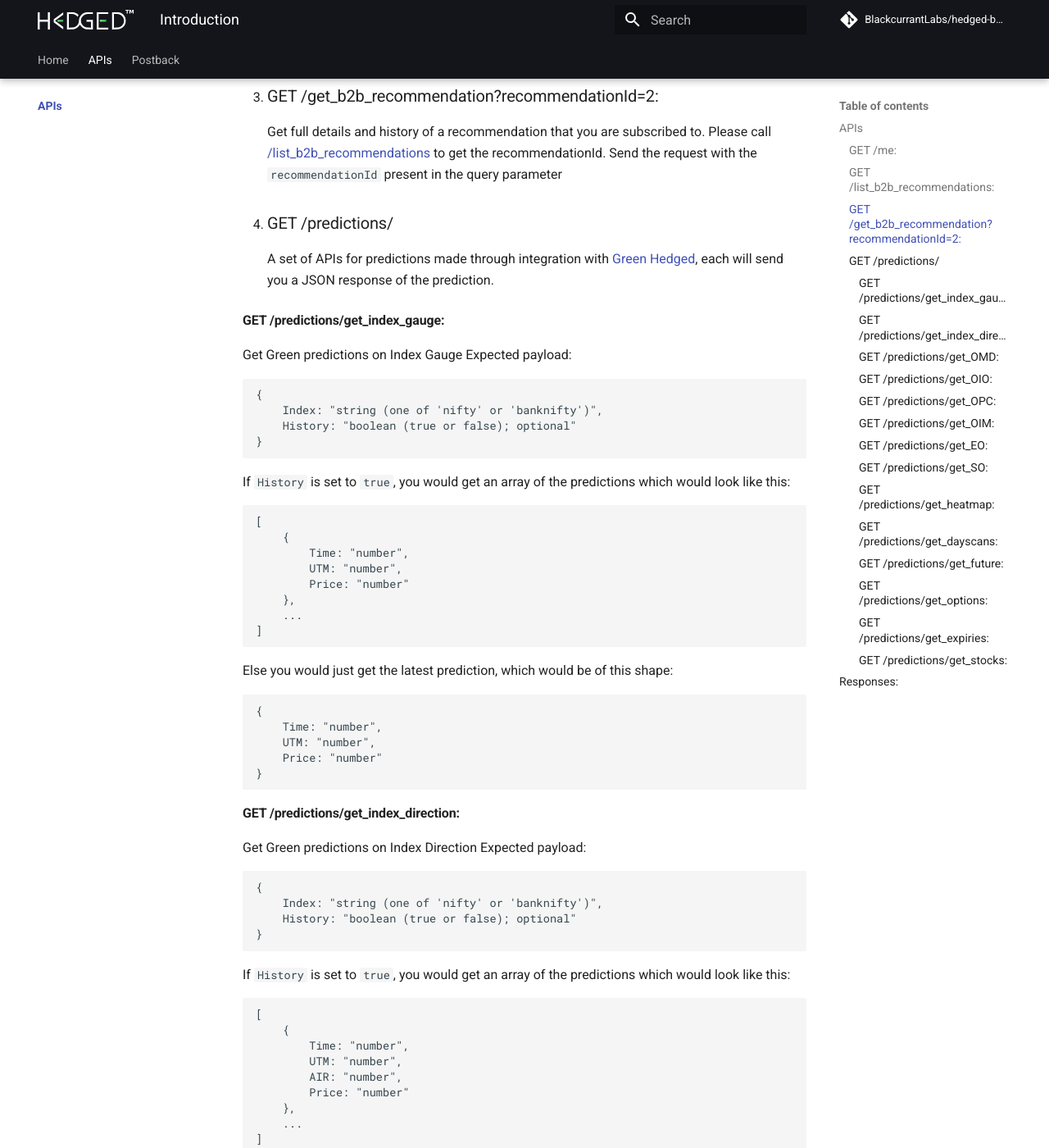
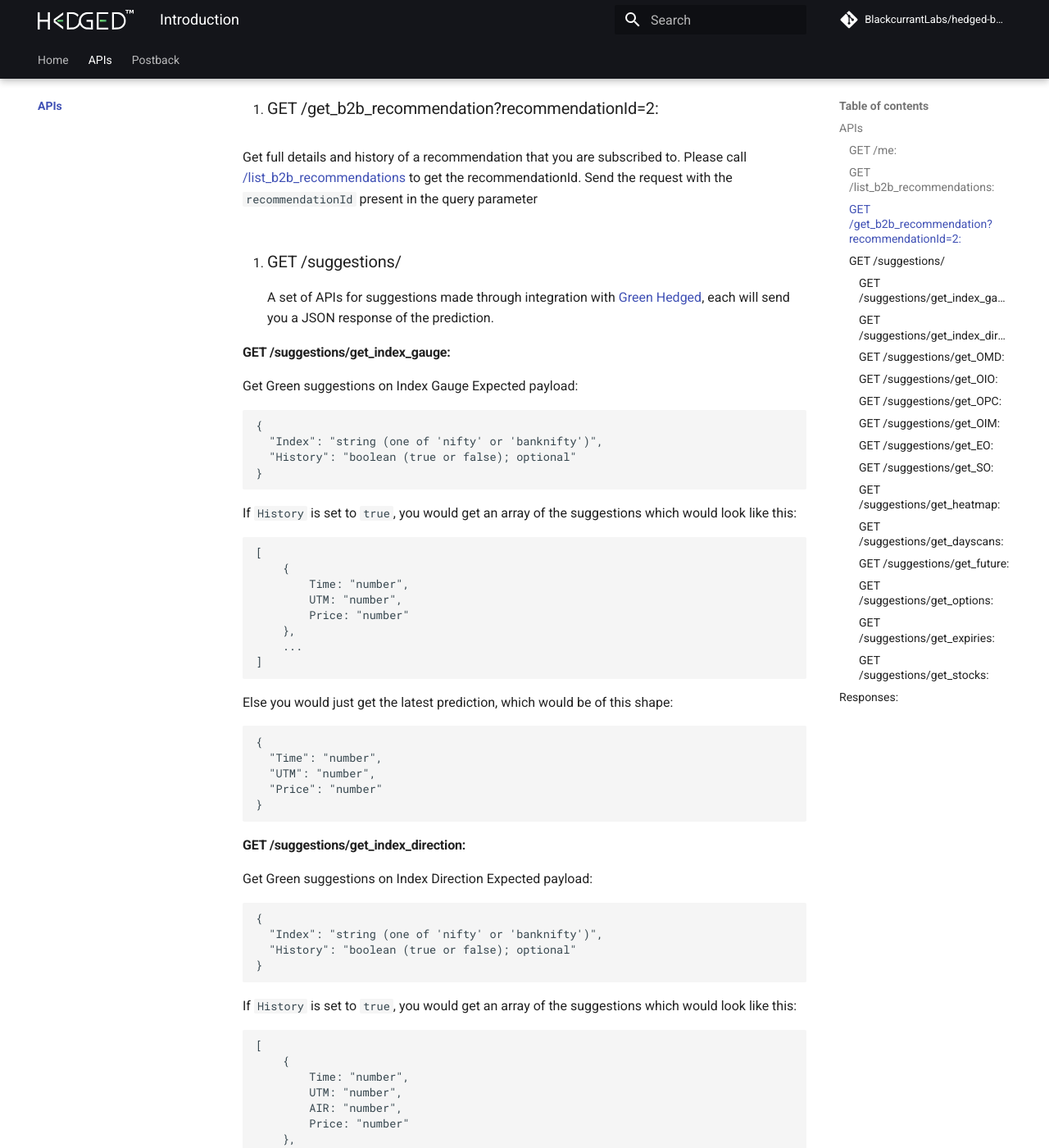
Before and after one commit to BlackcurrantLabs/hedged-b2b, an MkDocs documentation site: the page built from docs/APIs/index.md, in a window 1280 px wide and 1400 px high, scrolled down 680 px. Shown: the whole window at 82% size. Built offline with MkDocs 1.6.1 and Material for MkDocs 9.7.7, drawn with Linux system fonts in a browser that asks for light colours; comment, search, counter and statistics services are not loaded; some of the changed text lies outside the part shown.

Commit message:
Rename /predictions to /suggestions

````diff
--- a/docs/APIs/index.md
+++ b/docs/APIs/index.md
@@ -1,42 +1,47 @@
 # Hedged B2B
+
 APIs to get details of the recommendations the user is subscribed to.
 
 Please visit the <a href="https://api.core.hedged.online/b2b-swagger/"><button style="unset:all; padding: 0.3rem; border-radius: 5px; background-color:#4051b5; color:white; cursor:pointer;">Swagger Page</button></a> for more details.
 
 ## APIs
+
 1. ### GET /me:
-Get your profile with your preferences and account details.
+
+   Get your profile with your preferences and account details.
 
 2. ### GET /list_b2b_recommendations:
-Lists all recommendations that you are subscribed to.
-You can optionally send a preference for filtering out your recommendations.
-Available filters:
-      - type:
-          Either `EQUITY` or `FNO` based on recommendation type.
-      - bias:
-          Either `BEARISH`, `BULLISH` or `NEUTRAL` based on recommendation type
-      - target:
-          Either `HIGH_RISK_HIGH_REWARD`, `BROKERAGE_INTENSIVE`, `SPECIAL_EVENT`, `HIGH_FREQUENCY_TRADE` or `ALL` based on recommendation target
+
+   Lists all recommendations that you are subscribed to.
+   You can optionally send a preference for filtering out your recommendations.
+   Available filters: - type:
+   Either `EQUITY` or `FNO` based on recommendation type. - bias:
+   Either `BEARISH`, `BULLISH` or `NEUTRAL` based on recommendation type - target:
+   Either `HIGH_RISK_HIGH_REWARD`, `BROKERAGE_INTENSIVE`, `SPECIAL_EVENT`, `HIGH_FREQUENCY_TRADE` or `ALL` based on recommendation target
 
 3. ### GET /get_b2b_recommendation?recommendationId=2:
-Get full details and history of a recommendation that you are subscribed to.
-Please call [/list_b2b_recommendations](#get-list_b2b_recommendations) to get the recommendationId.
-Send the request with the `recommendationId` present in the query parameter
 
-4. ### GET /predictions/
-A set of APIs for predictions made through integration with [Green Hedged](), each will send you a JSON response of the prediction.
+   Get full details and history of a recommendation that you are subscribed to.
+   Please call [/list_b2b_recommendations](#get-list_b2b_recommendations) to get the recommendationId.
+   Send the request with the `recommendationId` present in the query parameter
 
-#### GET /predictions/get_index_gauge:
-Get Green predictions on Index Gauge
+4. ### GET /suggestions/
+   A set of APIs for suggestions made through integration with [Green Hedged](), each will send you a JSON response of the prediction.
+
+#### GET /suggestions/get_index_gauge:
+
+Get Green suggestions on Index Gauge
 Expected payload:
+
 ```jsonc
 {
-    Index: "string (one of 'nifty' or 'banknifty')",
-    History: "boolean (true or false); optional"
+  "Index": "string (one of 'nifty' or 'banknifty')",
+  "History": "boolean (true or false); optional"
 }
 ```
 
-If `History` is set to `true`, you would get an array of the predictions which would look like this:
+If `History` is set to `true`, you would get an array of the suggestions which would look like this:
+
 ```jsonc
 [
     {
@@ -49,25 +54,29 @@ If `History` is set to `true`, you would get an array of the predictions which w
 ```
 
 Else you would just get the latest prediction, which would be of this shape:
+
 ```jsonc
 {
-    Time: "number",
-    UTM: "number",
-    Price: "number"
+  "Time": "number",
+  "UTM": "number",
+  "Price": "number"
 }
 ```
 
-#### GET /predictions/get_index_direction:
-Get Green predictions on Index Direction
+#### GET /suggestions/get_index_direction:
+
+Get Green suggestions on Index Direction
 Expected payload:
+
 ```jsonc
 {
-    Index: "string (one of 'nifty' or 'banknifty')",
-    History: "boolean (true or false); optional"
+  "Index": "string (one of 'nifty' or 'banknifty')",
+  "History": "boolean (true or false); optional"
 }
 ```
 
-If `History` is set to `true`, you would get an array of the predictions which would look like this:
+If `History` is set to `true`, you would get an array of the suggestions which would look like this:
+
 ```jsonc
 [
     {
@@ -81,27 +90,31 @@ If `History` is set to `true`, you would get an array of the predictions which w
 ```
 
 Else you would just get the latest prediction, which would be of this shape:
+
 ```jsonc
 {
-    Time: "number",
-    UTM: "number",
-    AIR: "number",
-    Price: "number"
+  "Time": "number",
+  "UTM": "number",
+  "AIR": "number",
+  "Price": "number"
 }
 ```
 
-#### GET /predictions/get_OMD:
-Get Green predictions on Options Momentum Driver (OMD)
+#### GET /suggestions/get_OMD:
+
+Get Green suggestions on Options Momentum Driver (OMD)
 Expected payload:
+
 ```jsonc
 {
-    Index: "string (one of 'nifty' or 'banknifty')",
-    Expiry: "string (one of 'cw', 'cm' or 'nm')",
-    Strike: "number"
+  "Index": "string (one of 'nifty' or 'banknifty')",
+  "Expiry": "string (one of 'cw', 'cm' or 'nm')",
+  "Strike": "number"
 }
 ```
 
 The response would be of the following shape:
+
 ```jsonc
 [
     {
@@ -118,17 +131,20 @@ The response would be of the following shape:
 ]
 ```
 
-#### GET /predictions/get_OIO:
-Get Green predictions on Open Interest Outlook (OIO)
+#### GET /suggestions/get_OIO:
+
+Get Green suggestions on Open Interest Outlook (OIO)
 Expected payload:
+
 ```jsonc
 {
-    Index: "string (one of 'nifty' or 'banknifty')",
-    Expiry: "string (one of 'cw', 'cm' or 'nm')"
+  "Index": "string (one of 'nifty' or 'banknifty')",
+  "Expiry": "string (one of 'cw', 'cm' or 'nm')"
 }
 ```
 
 The response would be of the following shape:
+
 ```jsonc
 [
     {
@@ -144,18 +160,21 @@ The response would be of the following shape:
 ]
 ```
 
-#### GET /predictions/get_OPC:
-Get Green predictions on Options Prem Change (OPC)
+#### GET /suggestions/get_OPC:
+
+Get Green suggestions on Options Prem Change (OPC)
 Expected payload:
+
 ```jsonc
 {
-    Index: "string (one of 'nifty' or 'banknifty')",
-    Expiry: "string (one of 'cw', 'cm' or 'nm')",
-    Type: "string (one of 'Call' or 'Put')"
+  "Index": "string (one of 'nifty' or 'banknifty')",
+  "Expiry": "string (one of 'cw', 'cm' or 'nm')",
+  "Type": "string (one of 'Call' or 'Put')"
 }
 ```
 
 The response would be of the following shape:
+
 ```jsonc
 [
     {
@@ -170,18 +189,21 @@ The response would be of the following shape:
 ]
 ```
 
-#### GET /predictions/get_OIM:
-Get Green predictions on OI Multistrike (OIM)
+#### GET /suggestions/get_OIM:
+
+Get Green suggestions on OI Multistrike (OIM)
 Expected payload:
+
 ```jsonc
 {
-    Index: "string (one of 'nifty' or 'banknifty')",
-    Expiry: "string (one of 'cw', 'cm' or 'nm')",
-    Type: "string (one of 'top3', 'round' or 'nearest')"
+  "Index": "string (one of 'nifty' or 'banknifty')",
+  "Expiry": "string (one of 'cw', 'cm' or 'nm')",
+  "Type": "string (one of 'top3', 'round' or 'nearest')"
 }
 ```
 
 The response would be of the following shape:
+
 ```jsonc
 [
     {
@@ -198,16 +220,19 @@ The response would be of the following shape:
 ]
 ```
 
-#### GET /predictions/get_EO:
-Get Green predictions on Equity Opportunities (EO)
+#### GET /suggestions/get_EO:
+
+Get Green suggestions on Equity Opportunities (EO)
 Expected payload:
+
 ```jsonc
 {
-    Type: "string (one of 'Daily' or 'Weekly')"
+  "Type": "string (one of 'Daily' or 'Weekly')"
 }
 ```
 
 The response would be of the following shape:
+
 ```jsonc
 [
     {
@@ -220,16 +245,19 @@ The response would be of the following shape:
 ]
 ```
 
-#### GET /predictions/get_SO:
-Get Green predictions on Stock Outlook (SO)
+#### GET /suggestions/get_SO:
+
+Get Green suggestions on Stock Outlook (SO)
 Expected payload:
+
 ```jsonc
 {
-    Stock: "string"
+  "Stock": "string"
 }
 ```
 
 The response would be of the following shape:
+
 ```jsonc
 [
     {
@@ -242,16 +270,19 @@ The response would be of the following shape:
 ]
 ```
 
-#### GET /predictions/get_heatmap:
+#### GET /suggestions/get_heatmap:
+
 Get Heatmap from Green
 Expected payload:
+
 ```jsonc
 {
-    Index: "string (one of 'nifty' or 'banknifty')",
+  "Index": "string (one of 'nifty' or 'banknifty')"
 }
 ```
 
 The response would be of the following shape:
+
 ```jsonc
 [
     {
@@ -267,16 +298,19 @@ The response would be of the following shape:
 ]
 ```
 
-#### GET /predictions/get_dayscans:
+#### GET /suggestions/get_dayscans:
+
 Get Day Scans based on Green's data look-up
 Expected payload:
+
 ```jsonc
 {
-    Index: "string (one of 'nifty' or 'banknifty')",
+  "Index": "string (one of 'nifty' or 'banknifty')"
 }
 ```
 
 The response would be of the following shape:
+
 ```jsonc
 [
     {
@@ -289,17 +323,20 @@ The response would be of the following shape:
 ]
 ```
 
-#### GET /predictions/get_future:
+#### GET /suggestions/get_future:
+
 Get Future based on Green's data look-up
 Expected payload:
+
 ```jsonc
 {
-    Index: "string (one of 'nifty' or 'banknifty')",
-    Chart: "number (min: 1. max: 5)"
+  "Index": "string (one of 'nifty' or 'banknifty')",
+  "Chart": "number (min: 1. max: 5)"
 }
 ```
 
 The response would be of the following shape:
+
 ```jsonc
 [
     {
@@ -315,17 +352,20 @@ The response would be of the following shape:
 ]
 ```
 
-#### GET /predictions/get_options:
+#### GET /suggestions/get_options:
+
 Get Options based on Green's data look-up
 Expected payload:
+
 ```jsonc
 {
-    Index: "string (one of 'Nifty' or 'BankNifty')",
-    Symbol: "string (like NIFTY23051119600CE)"
+  "Index": "string (one of 'Nifty' or 'BankNifty')",
+  "Symbol": "string (like NIFTY23051119600CE)"
 }
 ```
 
 The response would be of the following shape:
+
 ```jsonc
 [
     {
@@ -341,16 +381,19 @@ The response would be of the following shape:
 ]
 ```
 
-#### GET /predictions/get_expiries:
+#### GET /suggestions/get_expiries:
+
 Get Expiries based on Green's data look-up
 Expected payload:
+
 ```jsonc
 {
-    Index: "string (one of 'Nifty' or 'BankNifty')"
+  "Index": "string (one of 'Nifty' or 'BankNifty')"
 }
 ```
 
 The response would be of the following shape:
+
 ```jsonc
 [
     {
@@ -363,16 +406,19 @@ The response would be of the following shape:
 ]
 ```
 
-#### GET /predictions/get_stocks:
+#### GET /suggestions/get_stocks:
+
 Get Stocks based on Green's data look-up
 Expected payload:
+
 ```jsonc
 {
-    Index: "string (one of 'Nifty' or 'BankNifty')"
+  "Index": "string (one of 'Nifty' or 'BankNifty')"
 }
 ```
 
 The response would be of the following shape:
+
 ```jsonc
 [
     {
@@ -386,16 +432,16 @@ The response would be of the following shape:
 ]
 ```
 
+## Responses:
 
-## Responses:
 - 200 Success:
-    When the API produces intended result
+  When the API produces intended result
 
 - 401 Unauthorized:
-    When you are missing the `api-key` or `api-token` in the header
+  When you are missing the `api-key` or `api-token` in the header
 
 - 403 Forbidden:
-    When you are not sending valid headers (API key or secret) or you are trying to access a recommendation you are not subscribed.
+  When you are not sending valid headers (API key or secret) or you are trying to access a recommendation you are not subscribed.
 
 - 404 Not Found:
-    When the resource(s) you are requesting are not available
+  When the resource(s) you are requesting are not available
````
